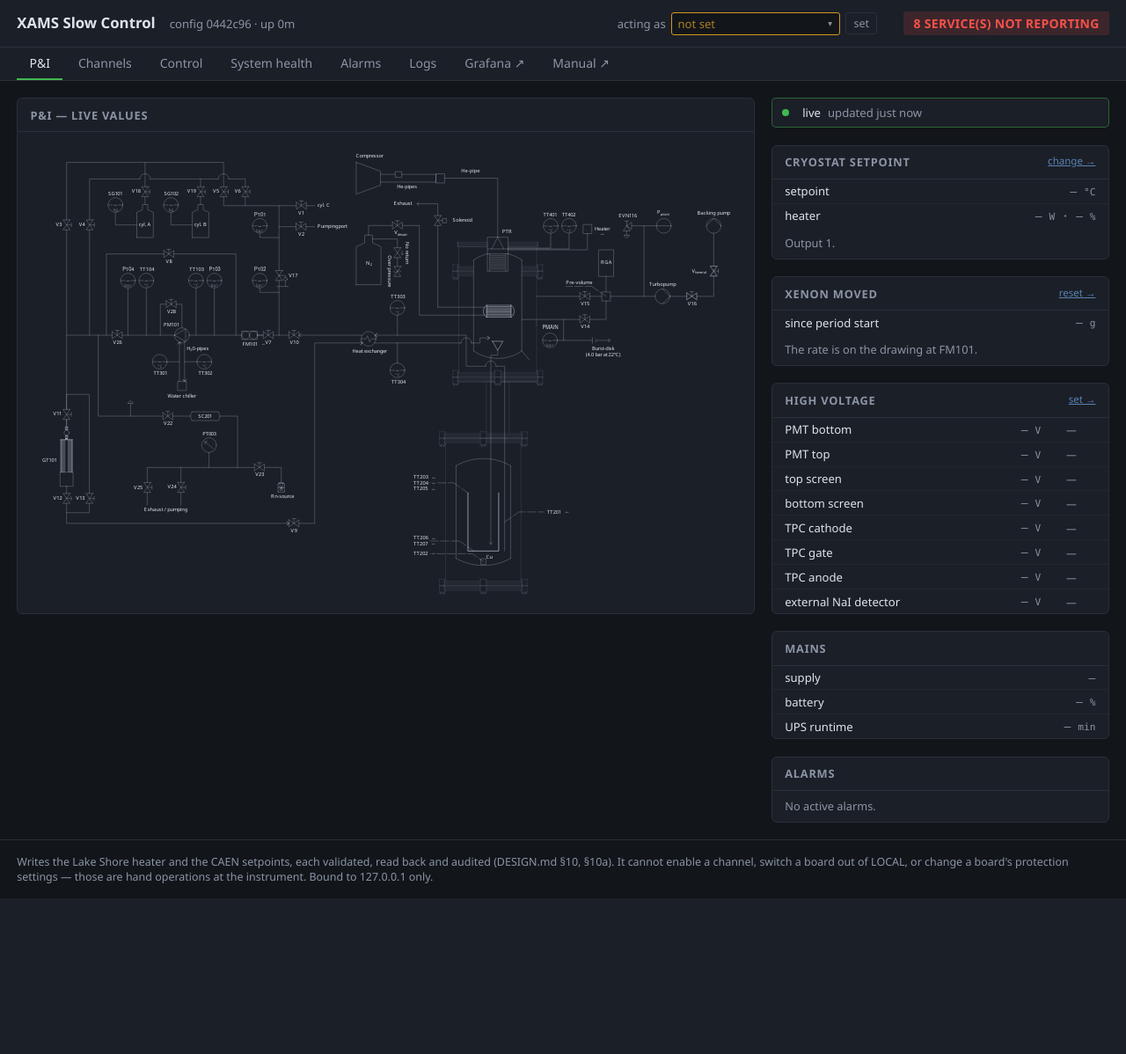
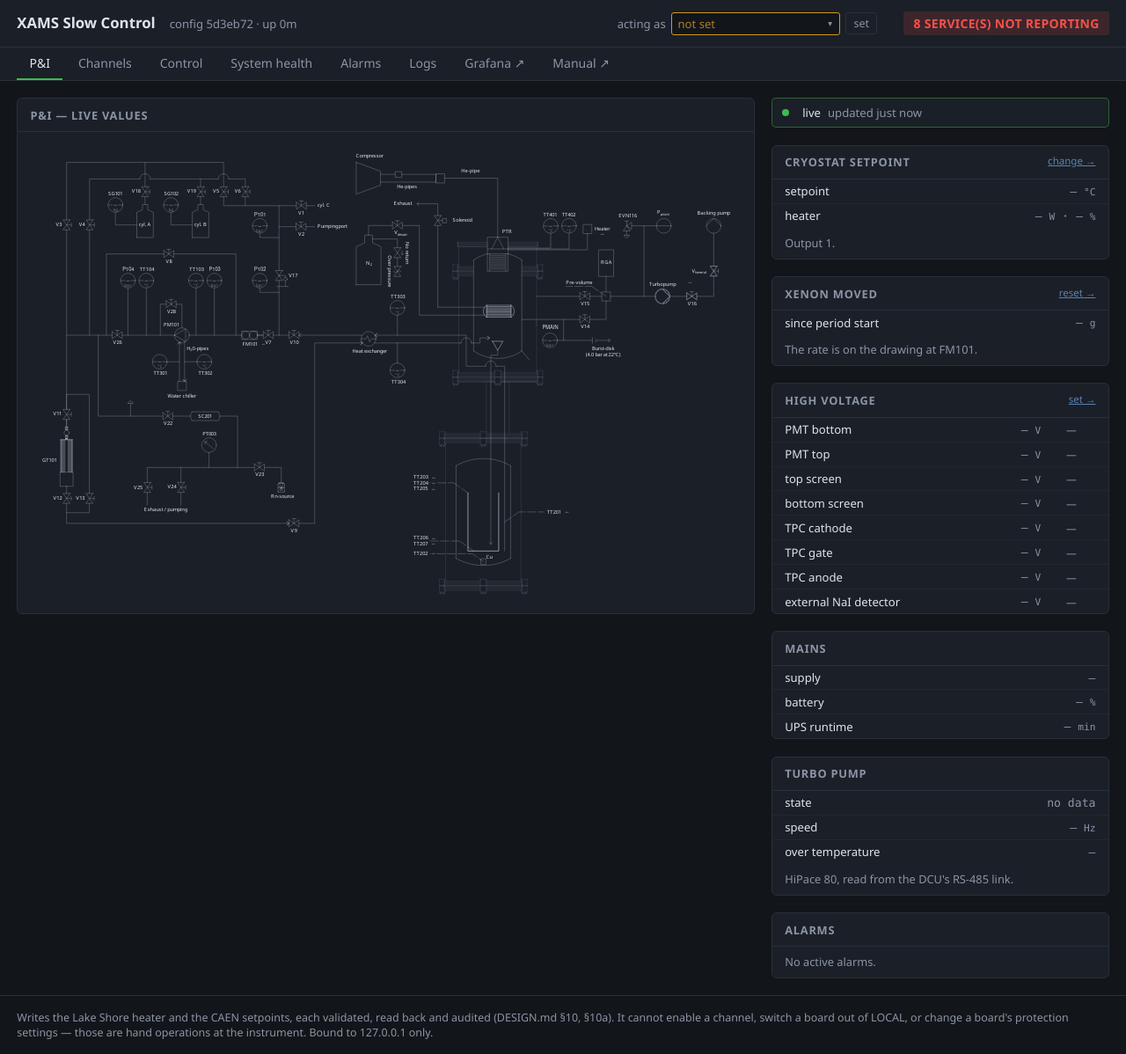
Before and after one commit to acolijn/XAMS-SC, a FastAPI app: page / in a window 1280 px wide. Shown: the whole page at 88% size. Before the commit the page ends 1021 px from the top, so only its background shows below. Run offline with FastAPI, Linux system fonts and the light colour scheme.

Commit message:
P&I: turbo outline coloured by state, speed beside it, Turbo pump card
The pump's outline on the drawing is a copy of its own line work
(build_mimic.py SYMBOLS), coloured by the page: off = the drawing's line,
amber accelerating / below speed / running down, green at speed, red error
or over-temperature, dashed grey no data. Invisible until a state is known.
The speed is written beside the label as a whole number of Hz, and a click
on the pump opens its history.

A Turbo pump card between Mains and Alarms says the state in words, the
speed and the over-temperature flags, and names the DCU setting when the
speed is not on the bus.

The SVG is unchanged apart from three added elements.

Co-Authored-By: Claude Opus 5.5 <noreply@anthropic.com>

```diff
--- a/config/channels.yaml
+++ b/config/channels.yaml
@@ -491,7 +491,9 @@ channels:
   # set 2026-10-08). A parameter the DCU stops polling is published as
   # quality=error, not left at its last value.
   #
-  # Not on the P&ID as channels: the drawing shows the turbo as a symbol only.
+  # On the P&ID: the speed beside the "Turbopump" label, and the symbol's
+  # outline coloured from the status channels (tools/build_mimic.py SYMBOLS).
+  # The status channels themselves have no slot of their own.
   # ------------------------------------------------------------------
   - {name: turbo_on, device: turbo, phys: "010", kind: status, unit: bool, on_pid: false,
      description: "turbo pumping station on (Pfeiffer 010 PumpgStatn)"}
@@ -505,7 +507,7 @@ channels:
      description: "turbo electronics over temperature (Pfeiffer 304 OvTempElec)"}
   - {name: turbo_overtemp_pump, device: turbo, phys: "305", kind: status, unit: bool, on_pid: false,
      description: "turbo pump over temperature (Pfeiffer 305 OvTempPump)"}
-  - {name: turbo_speed, device: turbo, phys: "309", kind: status, unit: Hz, on_pid: false,
+  - {name: turbo_speed, device: turbo, phys: "309", kind: status, unit: Hz,
      description: "turbo rotation speed (Pfeiffer 309 ActualSpd); needs DCU service line or display on 309"}
 
   # ------------------------------------------------------------------
--- a/src/xams_sc/api/templates/mimic.html
+++ b/src/xams_sc/api/templates/mimic.html
@@ -8,7 +8,7 @@
 <style>
 /* Only values invite a click (§8.2a) - a valve is manual hardware, and a
    pointer cursor on the whole drawing would teach the wrong habit. */
-.mimic-body [id^="v-"] { cursor:pointer; }
+.mimic-body [id^="v-"], .mimic-body [data-history] { cursor:pointer; }
 
 /* The drawing, and beside it the things a pipework diagram has no place for.
    24rem is chosen so the column fits a channel name, a number and a state
@@ -182,6 +182,30 @@
     </table>
   </div>
 
+  {# THE TURBO, read by listening to its RS-485 link with the DCU (§7.4a).
+     The state is derived here from the status channels - on, at speed,
+     accelerating, error, over-temperature - and drawn in the same colour as
+     the outline of the pump on the drawing.
+
+     The speed is on the drawing as well, beside the pump. Kept here for the
+     same reason as the heater watts in the cryostat card: the card reads as
+     one thing, what state the pump is in and how fast it is turning, and
+     both render from the same fetch of the same channel, so they cannot come
+     to disagree. #}
+  <div class="card">
+    <h2>Turbo pump</h2>
+    <table>
+      <tr><td>state</td>
+          <td class="num"><span id="s-turbo-state" class="dim">&mdash;</span></td></tr>
+      <tr><td>speed</td>
+          <td class="num"><span id="s-turbo_speed" class="dim">&mdash;</span>
+              <span class="unit">Hz</span></td></tr>
+      <tr><td>over temperature</td>
+          <td class="num"><span id="s-turbo-ot" class="dim">&mdash;</span></td></tr>
+    </table>
+    <div class="note" id="s-turbo-note">HiPace 80, read from the DCU's RS-485 link.</div>
+  </div>
+
   <div class="card">
     <h2>Alarms</h2>
     <div id="s-alarms"><div class="note">&mdash;</div></div>
@@ -255,7 +279,11 @@ async function refresh() {
       text = "—"; colour = STALE_COLOUR;
     } else {
       const m = Math.abs(c.value);
-      text = (m >= 1000 ? c.value.toFixed(0)
+      // A slot may say how many decimals it wants (build_mimic.py DIGITS):
+      // a stopped turbo is "0 Hz", not "0.00 Hz".
+      text = node.dataset.digits !== undefined
+           ? c.value.toFixed(Number(node.dataset.digits))
+           : (m >= 1000 ? c.value.toFixed(0)
             : m >= 10   ? c.value.toFixed(1)
                         : c.value.toFixed(2));
       colour = ALARM_COLOUR[c.alarm] || ALARM_COLOUR.ok;
@@ -372,6 +400,8 @@ function drawSide(state) {
   setValue("s-ups_battery_pct", by["ups_battery_pct"], 0);
   setValue("s-ups_runtime_min", by["ups_runtime_min"], 0);
 
+  drawTurbo(by);
+
   // Not a number: a boolean where the two values mean very different things,
   // so it is spelled out rather than printed as 1 and 0.
   const mains = by["ups_on_battery"];
@@ -383,6 +413,85 @@ function drawSide(state) {
     setText("s-ups_on_battery", "line power", "good");
   }
   markLive(state);
+}
+
+// --- the turbo: one state, drawn twice - in the card and as the colour of
+// the pump's outline on the drawing. ---
+
+// The flags arrive as means over the publish window (0..1), so "set" is
+// "more than half the window". The error code is published as its last value.
+function turboState(by) {
+  const ch = n => by["turbo_" + n];
+  const read = n => { const c = ch(n);
+                      return (c && c.healthy && c.value !== null) ? c.value : null; };
+  const on = read("on"), at = read("at_speed"), acc = read("accelerating"),
+        err = read("error"), ote = read("overtemp_elec"), otp = read("overtemp_pump"),
+        speed = read("speed");
+  if ([on, at, acc, err, ote, otp].some(v => v === null)) {
+    return {key: "nodata", text: "no data"};
+  }
+  if (err > 0) {
+    return {key: "bad", text: "Err " + String(Math.round(err)).padStart(3, "0")};
+  }
+  if (ote > 0.5 || otp > 0.5) return {key: "bad", text: "over temperature"};
+  if (on < 0.5) {
+    // Switched off but still turning: running down. Worth telling apart from
+    // stopped, because venting a spinning turbo is the mistake to avoid.
+    return (speed !== null && speed > 0)
+      ? {key: "warn", text: "running down"} : {key: "off", text: "off"};
+  }
+  if (at > 0.5)  return {key: "good", text: "at speed"};
+  if (acc > 0.5) return {key: "warn", text: "accelerating"};
+  return {key: "warn", text: "below set speed"};
+}
+
+const TURBO_OUTLINE = {good: ALARM_COLOUR.ok, warn: ALARM_COLOUR.minor,
+                       bad: ALARM_COLOUR.major, nodata: STALE_COLOUR};
+
+function drawTurbo(by) {
+  const st = turboState(by);
+  setText("s-turbo-state", st.text,
+          st.key === "off" ? "" : st.key === "nodata" ? "dim" : st.key);
+  setValue("s-turbo_speed", by["turbo_speed"], 0);
+
+  const ote = by["turbo_overtemp_elec"], otp = by["turbo_overtemp_pump"];
+  if (!ote || !otp || !ote.healthy || !otp.healthy
+      || ote.value === null || otp.value === null) {
+    setText("s-turbo-ot", "\u2014", "dim");
+  } else {
+    const where = [ote.value > 0.5 ? "electronics" : null,
+                   otp.value > 0.5 ? "pump" : null].filter(Boolean);
+    setText("s-turbo-ot", where.length ? "YES: " + where.join(", ") : "no",
+            where.length ? "bad" : "");
+  }
+
+  // The one reason the speed goes missing while the rest reads: the DCU only
+  // polls 309 while its display or service line shows it.
+  const sp = by["turbo_speed"];
+  const note = document.getElementById("s-turbo-note");
+  if (note) {
+    const speedMissing = st.key !== "nodata" && (!sp || !sp.healthy || sp.value === null);
+    note.textContent = speedMissing
+      ? "Speed not on the bus: set the DCU service line (795) to 309."
+      : "HiPace 80, read from the DCU's RS-485 link.";
+    note.className = speedMissing ? "note warn" : "note";
+  }
+
+  // The outline on the drawing. Off is the drawing's own line, untouched:
+  // colour is kept for states that say something.
+  const sym = document.getElementById("sym-turbo");
+  if (sym) {
+    const colour = TURBO_OUTLINE[st.key];
+    sym.setAttribute("stroke", colour || "none");
+    sym.setAttribute("stroke-dasharray", st.key === "nodata" ? "3 2" : "none");
+    sym.setAttribute("stroke-width", st.key === "nodata" ? "1.5" : "2.2");
+    let t = sym.querySelector("title");
+    if (!t) {
+      t = document.createElementNS("http://www.w3.org/2000/svg", "title");
+      sym.appendChild(t);
+    }
+    t.textContent = "turbo pump: " + st.text + " — click for speed history";
+  }
 }
 
 // --- is what you are looking at still live? --------------------------------
@@ -495,6 +604,9 @@ function closePanel() {
 // One listener on the drawing rather than one per value: channels come and
 // go with channels.yaml and the SVG is rebuilt independently of this script.
 document.querySelector(".mimic-body").addEventListener("click", (e) => {
+  // Equipment outlines name the channel whose history they open.
+  const history = e.target && e.target.dataset && e.target.dataset.history;
+  if (history) { openPanel(history); return; }
   const id = e.target && e.target.id;
   if (!id || !id.startsWith("v-")) return;   // valves and pipes do nothing
   openPanel(id.slice(2));
```
Also changed, not shown: docs/drivers/turbo.md (+10 -0 lines), docs/operating/webui.md (+19 -0 lines), tests/test_mimic_page.py (+41 -1 lines), tools/build_mimic.py (+104 -0 lines), src/xams_sc/api/static/xams_pid.svg.
